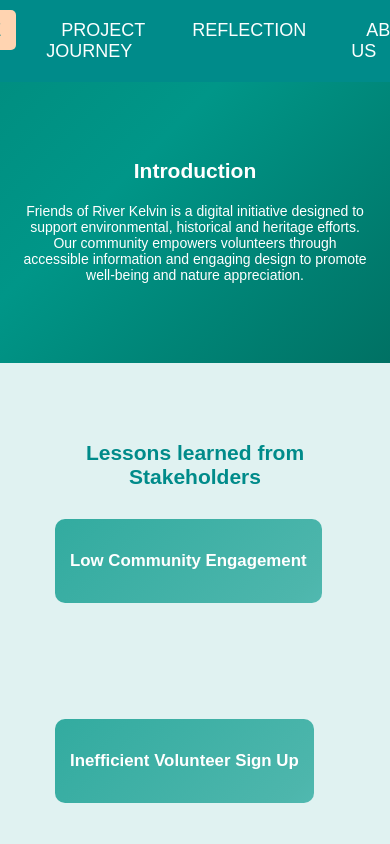
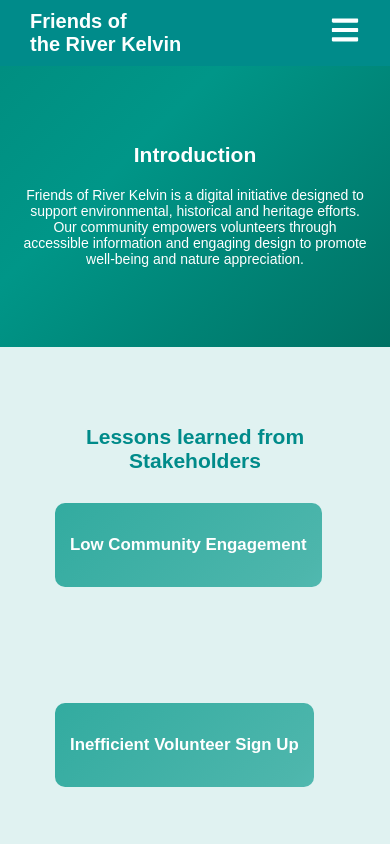
Before and after one commit to minishun97/OIP, a React (Create React App) app in the folder my-app/: page /#/ in a window 390 px wide. Shown: the top 844 px of the page. Built offline with nearby package versions, Linux system fonts and the light colour scheme.

Commit message:
Updated navbar for responsive web design

```diff
--- a/my-app/src/components/Navbar.css
+++ b/my-app/src/components/Navbar.css
@@ -1,10 +1,37 @@
+/* General Navbar Styles */
 .navbar {
     background-color: var(--primary-color);
-  padding: 20px 40px;
+    padding: 10px 30px;
     display: flex;
-  justify-content: center;
+    justify-content: space-between;
     align-items: center;
     position: relative;
+    width: 100%;
+    box-sizing: border-box;
+}
+
+.logo {
+    display: flex;
+    flex-direction: column;
+    justify-content: center;
+    align-items: flex-start;
+}
+
+.logo-text {
+    font-family: 'SpecialFont', sans-serif;  /* Replace with your special font */
+    font-size: 24px;
+    color: var(--white-color);
+    margin: 0;
+}
+
+.logo-text span {
+    display: block;
+    text-align: left;
+}
+
+.navbar-links {
+    display: flex;
+    align-items: center;
 }
 
 .navbar_links {
@@ -28,22 +55,37 @@
     transition: background-color 0.3s ease, color 0.3s ease;
 }
 
+/* Hover state */
 .navbar_links li a:hover {
     background-color: var(--accent-color);
     color: var(--primary-color);
 }
 
+/* Active link state */
 .navbar_links li a.active {
-  background-color: var(--accent-color);
+    background-color: var(--accent-color);  /* Keep the original background color */
     color: var(--primary-color);
+    padding: 10px 15px;  /* Keep the padding consistent */
+    border-radius: 5px;
 }
 
+/* Dropdown menu */
 .dropdown {
     position: relative;
 }
 
 .dropdown-toggle {
     cursor: pointer;
+    font-size: 18px;
+    color: var(--white-color);
+    padding: 10px 15px;
+    border-radius: 5px;
+    transition: background-color 0.3s ease, color 0.3s ease;
+}
+
+.dropdown-toggle:hover {
+    background-color: var(--accent-color);
+    color: var(--primary-color);
 }
 
 .dropdown-menu {
@@ -59,7 +101,8 @@
     margin-top: 5px;
 }
 
-.dropdown:hover .dropdown-menu {
+.dropdown.active .dropdown-menu,
+.dropdown-menu.open {
     display: block;
 }
 
@@ -79,3 +122,64 @@
     background-color: var(--accent-color);
     color: var(--primary-color);
 }
+
+/* Mobile-specific Styles */
+@media (max-width: 768px) {
+    .navbar-links {
+        display: none;
+        position: absolute;
+        top: 60px;
+        right: 0;
+        width: 100%;
+        background-color: var(--primary-color);
+        text-align: center;
+    }
+
+    .navbar-links.open {
+        display: block;
+    }
+
+    .navbar_links li {
+        margin-top: 10px;
+        margin-right: 0;
+        margin-bottom: 10px;
+    }
+
+    .navbar_links li a {
+        font-size: 16px;
+        padding: 10px 15px;  /* Reduced padding to avoid overlap */
+        border-radius: 5px;
+        box-sizing: border-box;
+    }
+
+    /* Active state adjustments for mobile */
+    .navbar_links li a.active {
+        background-color: var(--accent-color);  /* Keep background color on active link */
+        color: var(--primary-color);
+        padding: 8px 12px;  /* Ensure padding stays consistent */
+        margin-bottom: 10px;  /* Ensure no overlap with next link */
+        border-radius: 5px;
+    }
+
+    .hamburger {
+        display: block;
+        cursor: pointer;
+        color: var(--white-color);
+        font-size: 30px;
+    }
+
+    .logo {
+        flex-direction: row;
+    }
+
+    .logo-text {
+        font-size: 20px; /* Adjust size for mobile */
+    }
+
+    /* When the hamburger menu is open, stack the links vertically */
+    .navbar-links.open .navbar_links {
+        display: flex;
+        flex-direction: column;
+        align-items: center;
+    }
+}
--- a/my-app/src/components/Navbar.jsx
+++ b/my-app/src/components/Navbar.jsx
@@ -1,9 +1,30 @@
-import React from 'react';
+import React, { useState } from 'react';
 import { NavLink } from 'react-router-dom';
+import { FaBars } from 'react-icons/fa';
 import './Navbar.css';
 
-const Navbar = () => (
+const Navbar = () => {
+    const [menuOpen, setMenuOpen] = useState(false);
+    const [reflectionOpen, setReflectionOpen] = useState(false);
+
+    const toggleMenu = () => {
+        setMenuOpen(!menuOpen);
+    };
+
+    const toggleReflection = () => {
+        setReflectionOpen(!reflectionOpen);
+    };
+
+    return (
         <nav className="navbar">
+            <div className="logo">
+                <h1 className="logo-text">
+                    <span>Friends of</span>
+                    <span>the River Kelvin</span>
+                </h1>
+            </div>
+
+            <div className={`navbar-links ${menuOpen ? 'open' : ''}`}>
                 <ul className="navbar_links">
                     <li>
                         <NavLink to="/" activeClassName="active">
@@ -15,11 +36,17 @@ const Navbar = () => (
                             PROJECT JOURNEY
                         </NavLink>
                     </li>
-            <li className="dropdown">
-                <NavLink to="/reflection/team-reflection" activeClassName="active" className="dropdown-toggle">
+                    <li
+                        className={`dropdown ${reflectionOpen ? 'active' : ''}`}
+                        onClick={toggleReflection}
+                        onMouseEnter={() => setReflectionOpen(true)}
+                        onMouseLeave={() => setReflectionOpen(false)}
+                    >
+                        <span className="dropdown-toggle">
                             REFLECTION
-                </NavLink>
-                <ul className="dropdown-menu">
+                        </span>
+                        {/* Sub-menu for Reflection */}
+                        <ul className={`dropdown-menu ${reflectionOpen ? 'open' : ''}`}>
                             <li>
                                 <NavLink to="/reflection/team-reflection" activeClassName="active">
                                     Team Reflection
@@ -48,7 +75,13 @@ const Navbar = () => (
                         </NavLink>
                     </li>
                 </ul>
+            </div>
+
+            <div className="hamburger" onClick={toggleMenu}>
+                <FaBars />
+            </div>
         </nav>
     );
+};
 
 export default Navbar;
```
Lines whose indentation alone changed are shown as unchanged.
